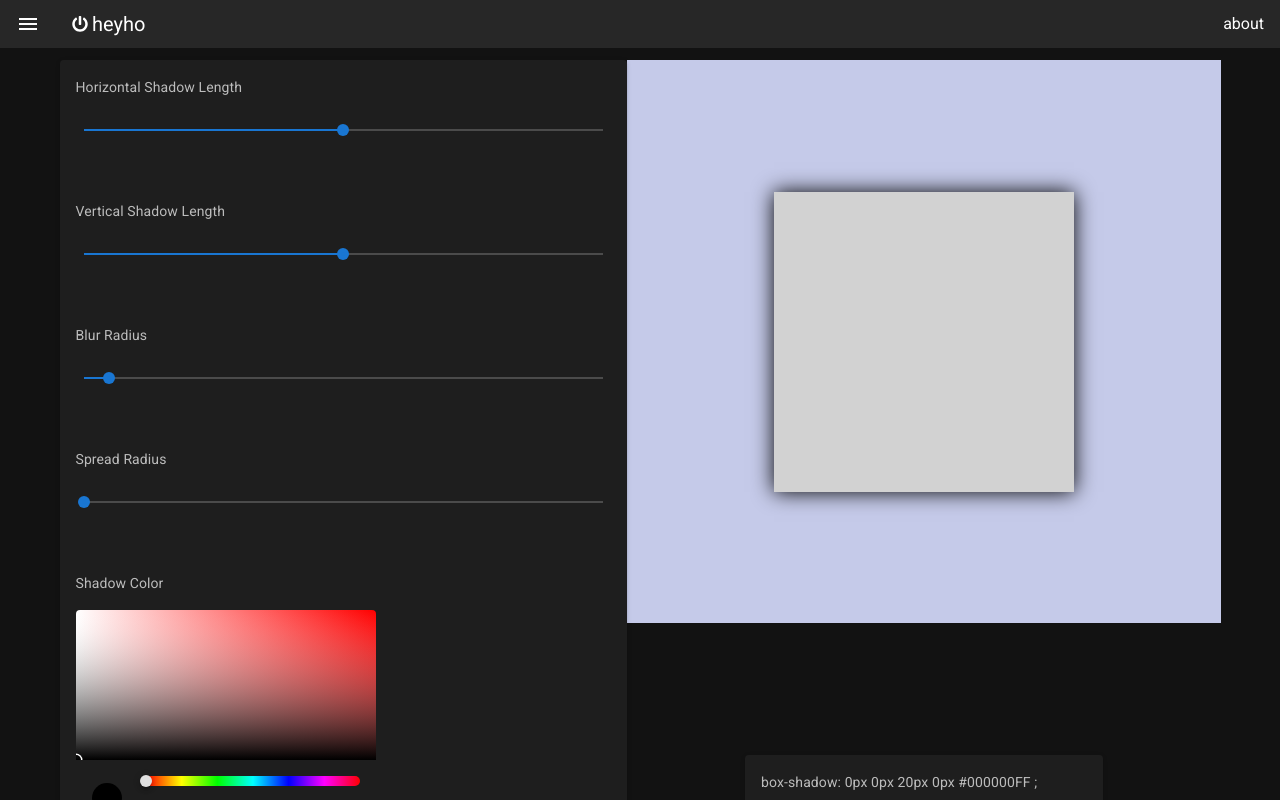
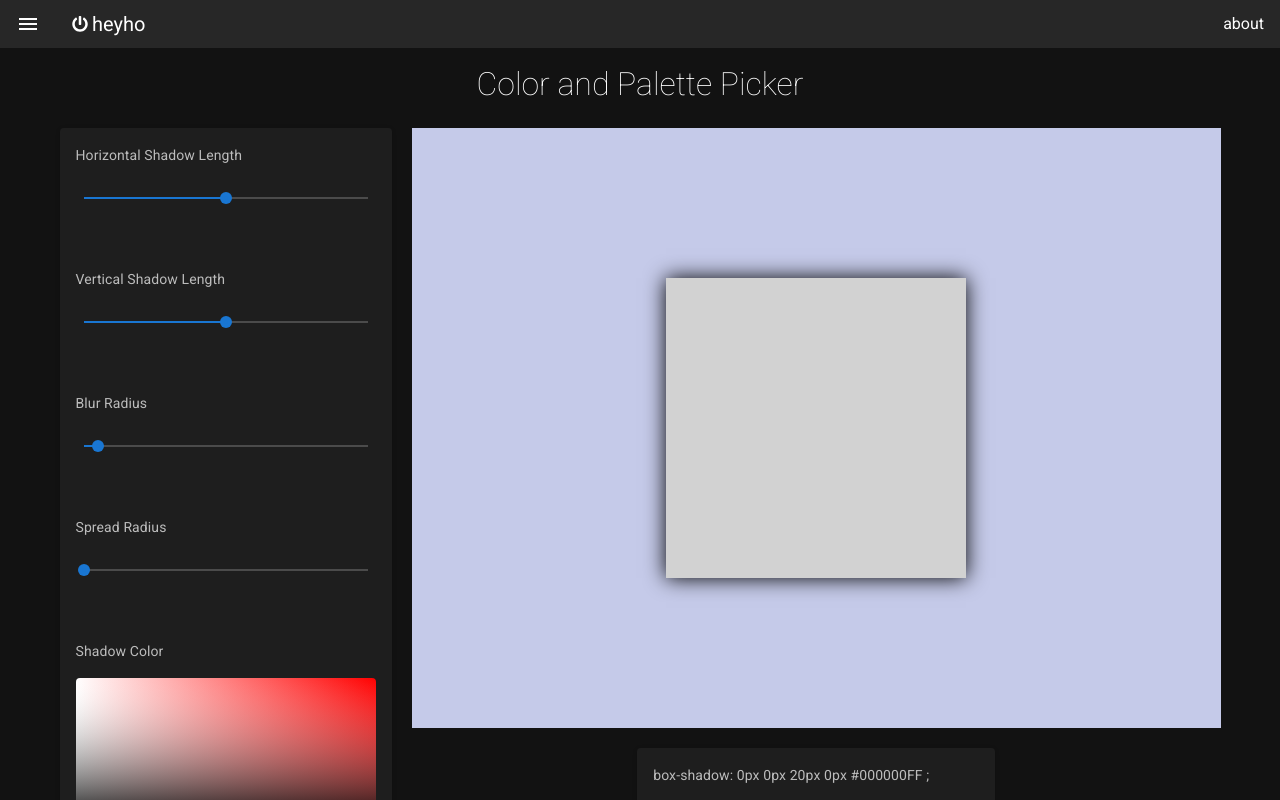
Before and after one commit to heyhoio/heyho, a Nuxt app: page /box-shadow-generator in a window 1280 px wide. Shown: the top 800 px of the page. Built offline with nearby package versions, Linux system fonts and the light colour scheme.

Commit message:
refactoring

```diff
--- a/pages/box-shadow-generator.vue
+++ b/pages/box-shadow-generator.vue
@@ -1,13 +1,14 @@
 <template>
-  <v-layout class="box-shadow-generator" wrap>
-    <v-flex>
-      <v-flex>
+  <v-layout class="box-shadow-generator d-flex flex-column">
+    <h1 class="font-weight-thin mb-5 text-center">Color and Palette Picker</h1>
+    <div class="d-flex box-shadow-generator__outer-wrapper">
+      <div class="box-shadow-generator__controls-wrapper">
         <v-card>
           <v-card-text
             v-for="({ max, min, name, model, color }, index) in boxShadowProps"
             :key="index"
           >
-            <v-flex d-flex class="justify-space-between align-center">
+            <div d-flex class="justify-space-between align-center">
               <p>{{ name }}</p>
               <v-switch
                 v-if="typeof boxShadowProps[index].model === 'boolean'"
@@ -16,7 +17,7 @@
               <p v-if="typeof boxShadowProps[index].model === 'string'">
                 {{ boxShadowProps[index].model }}
               </p>
-            </v-flex>
+            </div>
             <v-slider
               v-if="typeof min !== 'undefined'"
               v-model="boxShadowProps[index].model"
@@ -31,22 +32,16 @@
             />
           </v-card-text>
         </v-card>
-      </v-flex>
-    </v-flex>
-    <v-flex d-flex flex-column justify-center align-center>
-      <v-flex
-        d-flex
-        flex-column
-        justify-center
-        align-center
-        class="indigo lighten-4 box-shadow-generator__box-container"
-      >
+      </div>
+
+      <div class="box-shadow-generator__box-container">
+        <div class="indigo lighten-4 d-flex align-center justify-center">
           <div
             class="box-shadow-generator__box"
             :style="{ 'box-shadow': boxShadow }"
           />
-      </v-flex>
-      <v-flex d-flex flex-column justify-center align-center>
+        </div>
+        <div class="d-flex flex-column justify-center align-center mt-5">
           <v-card>
             <v-card-text>
               <p>box-shadow: {{ boxShadow }};</p>
@@ -54,8 +49,9 @@
               <p>-moz-box-shadow:{{ boxShadow }};</p>
             </v-card-text>
           </v-card>
-      </v-flex>
-    </v-flex>
+        </div>
+      </div>
+    </div>
   </v-layout>
 </template>
 
@@ -119,14 +115,32 @@ export default Vue.extend({
 </script>
 
 <style lang="scss">
+@import '~vuetify/src/styles/settings/_variables';
+
 .box-shadow-generator {
   &__box {
     width: 300px;
     height: 300px;
     background-color: #d2d2d2;
+    margin: 150px;
+  }
+  &__outer-wrapper {
+    @media #{map-get($display-breakpoints, 'md-and-down')} {
+      flex-wrap: wrap;
+    }
+  }
+  &__controls-wrapper {
+    @media #{map-get($display-breakpoints, 'md-and-down')} {
+      width: 100%;
+    }
   }
   &__box-container {
     width: 100%;
+    margin-left: 20px;
+    @media #{map-get($display-breakpoints, 'md-and-down')} {
+      margin-left: 0px;
+      margin-top: 20px;
+    }
   }
 }
 </style>
--- a/pages/color-picker.vue
+++ b/pages/color-picker.vue
@@ -6,7 +6,7 @@
         Close
       </v-btn>
     </v-snackbar>
-    <h1 class="font-weight-thin mb-5">Color and Palette Picker</h1>
+    <h1 class="font-weight-thin mb-5 text-center">Color and Palette Picker</h1>
     <div v-for="(pallete, index) in palletes" :key="index">
       <h2 class="mt-5 mb-5 headline font-weight-light">{{ pallete.name }}</h2>
       <v-flex d-flex flex-wrap>
--- a/pages/css-filters.vue
+++ b/pages/css-filters.vue
@@ -1,8 +1,8 @@
 <template>
   <v-layout>
     <div>
-      <h1 class="font-weight-thin mb-5">Color and Palette Picker</h1>
-      <div class="d-flex">
+      <h1 class="font-weight-thin mb-5 text-center">CSS Filters Generator</h1>
+      <div class="d-flex css-filters__outer-wrapper">
         <v-card class="css-filters__control-wrapper">
           <v-card-text
             v-for="({ max, min, name, model }, index) in filterProps"
@@ -29,9 +29,9 @@
             :style="{ filter: filters }"
             src="@/static/zelda.jpg"
             alt="logo"
-            class="mr-1 ml-5 css-filters__example-image"
+            class="mr-1 css-filters__example-image"
           />
-          <div class="ml-5 mt-5">
+          <div class="css-filters__card-wrapper">
             <v-card>
               <v-card-text> filter: {{ filters }} </v-card-text>
             </v-card>
@@ -119,12 +119,39 @@ export default Vue.extend({
 </script>
 
 <style lang="scss">
+@import '~vuetify/src/styles/settings/_variables';
+
 .css-filters {
+  &__outer-wrapper {
+    @media #{map-get($display-breakpoints, 'sm-and-down')} {
+      flex-wrap: wrap;
+    }
+  }
   &__control-wrapper {
-    width: 500px;
+    width: 300px;
+    @media #{map-get($display-breakpoints, 'md-and-down')} {
+      width: 100%;
+      flex: 1 auto;
+    }
   }
   &__example-image {
     width: 100%;
+    margin-left: 20px;
+    @media #{map-get($display-breakpoints, 'md-and-down')} {
+      width: 100%;
+      margin-left: 0px;
+      margin-top: 20px;
+    }
+  }
+  &__card-wrapper {
+    display: flex;
+    margin-left: 20px;
+    margin-top: 20px;
+    @media #{map-get($display-breakpoints, 'md-and-down')} {
+      width: 100%;
+      margin-left: 0px;
+      margin-top: 20px;
+    }
   }
 }
 </style>
```
Lines whose indentation alone changed are shown as unchanged.
